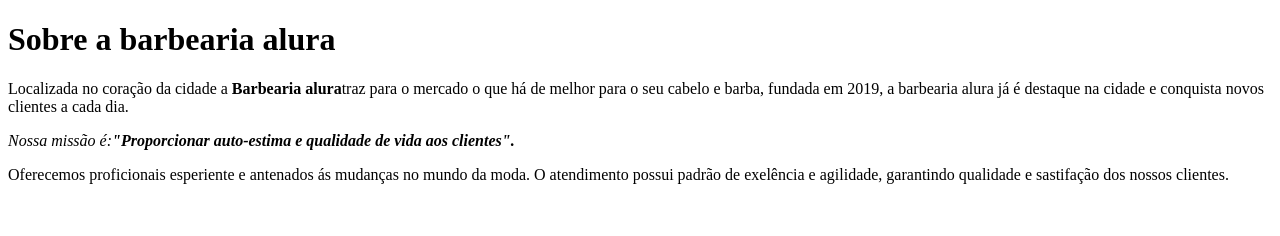
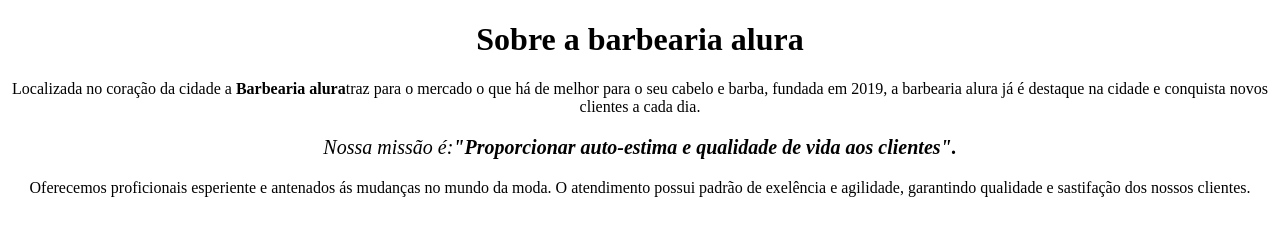
Before and after one commit to helosouza007/projeto, a plain HTML site: page index.html in a window 1280 px wide. Drawn offline with nearby package versions, Linux system fonts and the light colour scheme; some packages are replaced by stand-ins of ours.

Commit message:
Add files via upload

```diff
--- a/index.html
+++ b/index.html
@@ -6,15 +6,43 @@
     <link rel="stylesheet" type="text/css" href="style.css">
     <meta charset="utf-8" />
 
-  </head>
-  <body>
-    <h1> Sobre a barbearia alura</h1>
 
-    <p> Localizada no coração da cidade a <strong> Barbearia alura</strong>traz para o mercado o que há de melhor para o seu cabelo e barba, fundada em 2019, a barbearia alura já é destaque na cidade e conquista novos clientes a cada dia.</p>
+    <!DOCTYPE html>
+    <html lang=pr-br>
+         </head>
+              <meta charset="utf-8">
+              <title>Barbearia alura</title>
+              </head>
+               <body>
+
+         <body>
+            <h1 style="text-align: center"> Sobre a barbearia alura</h1>
+
+            <p style="text-align: center"> Localizada no coração da cidade a <strong> Barbearia alura</strong>traz para o mercado o que há de melhor para o seu cabelo e barba, fundada em 2019, a barbearia alura já é destaque na cidade e conquista novos clientes a cada dia.</p>
+
+             <p style="font-size: 20px; text-align: center"><em>Nossa missão é:<strong>"Proporcionar auto-estima e qualidade de vida aos clientes".</strong></em></p>
+
+            <p style="text-align: center">Oferecemos proficionais esperiente e antenados ás mudanças no mundo da moda. O atendimento possui padrão de exelência e agilidade, garantindo qualidade e sastifação dos nossos clientes.</p>
+
+       </html>
 
 
-<p><em>Nossa missão é:<strong>"Proporcionar auto-estima e qualidade de vida aos clientes".</strong></em></p>
 
-<p>Oferecemos proficionais esperiente e antenados ás mudanças no mundo da moda. O atendimento possui padrão de exelência e agilidade, garantindo qualidade e sastifação dos nossos clientes.</p>
-  </body>
+
+
+
+
+
+
+
+
+
+
+
+
+
+
+
+
+</body>
 </html>
```
